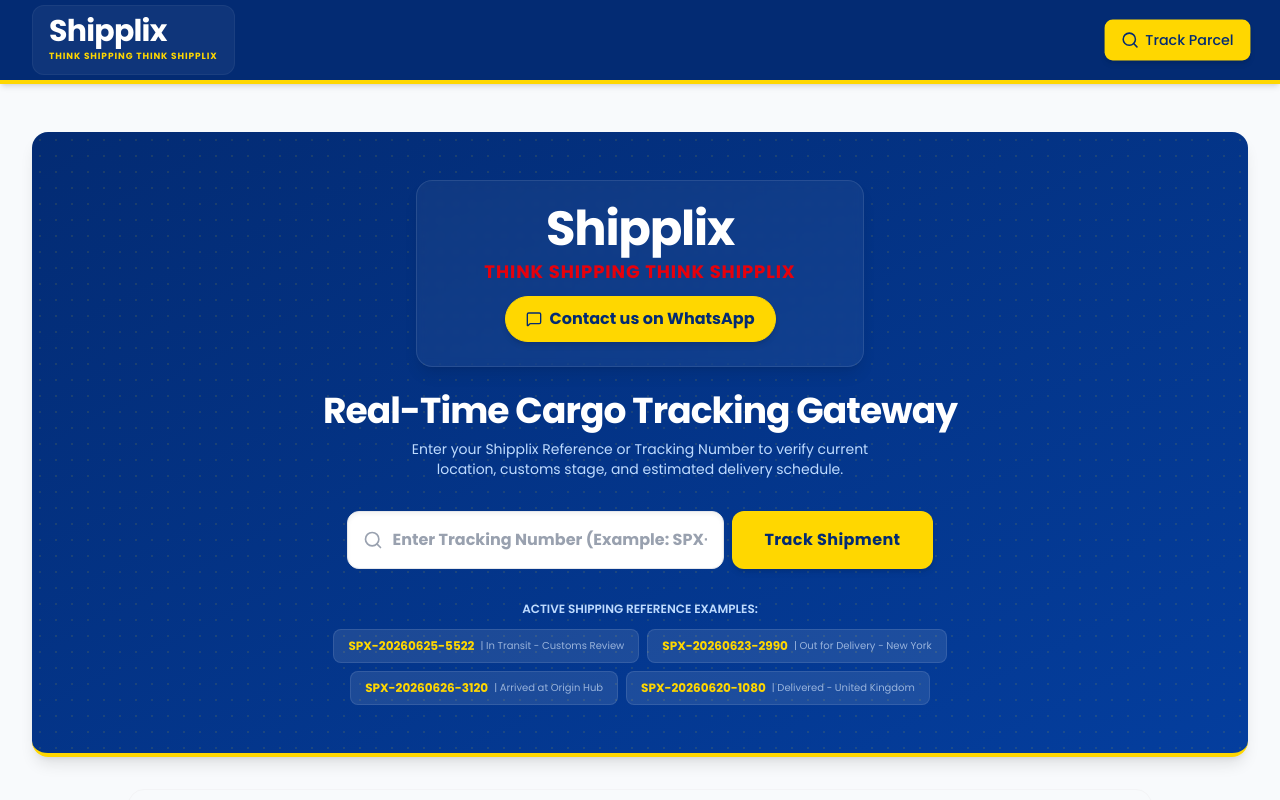
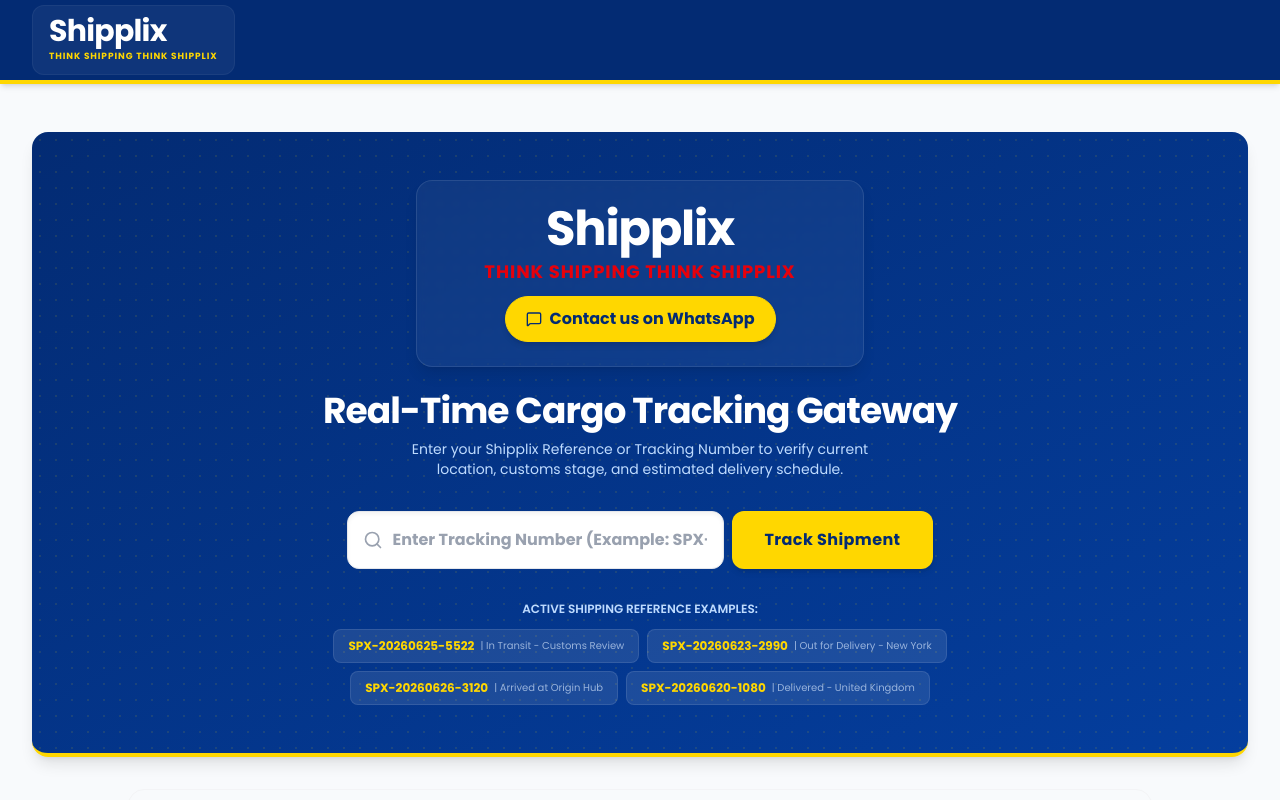
Before and after one commit to shipplixservices-web/SHIPPLIXTRACKING, a React (Vite) app: page / in a window 1280 px wide. Shown: the top 800 px of the page. Built offline with nearby package versions, Linux system fonts and the light colour scheme; no server answers.

Commit message:
refactor(navbar): remove view toggle and unused icons
Simplify the navbar by removing the customer/admin view toggle and associated icons, as the tracking portal no longer requires manual view switching.

```diff
--- a/src/components/Navbar.tsx
+++ b/src/components/Navbar.tsx
@@ -1,12 +1,11 @@
 import React from "react";
-import { Shield, Search, ChevronRight } from "lucide-react";
 
 interface NavbarProps {
   currentView: "customer" | "admin";
   onViewChange: (view: "customer" | "admin") => void;
 }
 
-export default function Navbar({ currentView, onViewChange }: NavbarProps) {
+export default function Navbar({ onViewChange }: NavbarProps) {
   return (
     <header className="bg-[#032B73] text-white shadow-md border-b-4 border-[#FFD700]">
       <div className="max-w-7xl mx-auto px-4 sm:px-6 lg:px-8">
@@ -27,22 +26,6 @@
               </div>
             </div>
           </div>
-
-          {/* Nav Links */}
-          <div className="flex items-center space-x-3 sm:space-x-4">
-            <button
-              id="nav-customer-btn"
-              onClick={() => onViewChange("customer")}
-              className={`flex items-center space-x-1.5 px-4 py-2.5 rounded-lg text-sm font-medium transition-all duration-200 ${
-                currentView === "customer"
-                  ? "bg-[#FFD700] text-[#032B73] font-bold shadow-md scale-102"
-                  : "text-white hover:bg-white/10"
-              }`}
-            >
-              <Search className="h-4.5 w-4.5" />
-              <span>Track Parcel</span>
-            </button>
-          </div>
         </div>
       </div>
     </header>
```
